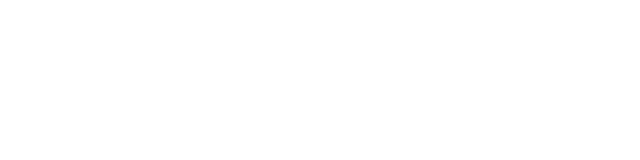
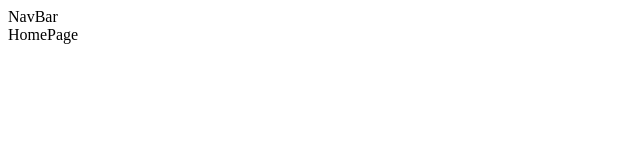
Before and after one commit to cecililu/loginfrontendinreact, a React (Create React App) app: page / in a window 1280 px wide. Shown: the top 160 px of the page, without its empty margins (0-640 px from the left). Built offline with nearby package versions, Linux system fonts and the light colour scheme.

Commit message:
navbar home layout compnents added

```diff
--- a/package.json
+++ b/package.json
@@ -3,11 +3,16 @@
   "version": "0.1.0",
   "private": true,
   "dependencies": {
+    "@emotion/react": "^11.10.5",
+    "@emotion/styled": "^11.10.5",
+    "@mui/icons-material": "^5.11.0",
+    "@mui/material": "^5.11.0",
     "@testing-library/jest-dom": "^5.16.5",
     "@testing-library/react": "^13.4.0",
     "@testing-library/user-event": "^13.5.0",
     "react": "^18.2.0",
     "react-dom": "^18.2.0",
+    "react-router-dom": "^6.5.0",
     "react-scripts": "5.0.1",
     "web-vitals": "^2.1.4"
   },
--- a/src/App.js
+++ b/src/App.js
@@ -1,8 +1,16 @@
+import { Route, Routes } from "react-router-dom";
+import { BrowserRouter } from "react-router-dom";
+import { Layout } from "./Components/pages/Layout";
+
 
 function App() {
   return (
     <div className="App">
-
+        <BrowserRouter>
+          <Routes>
+            <Route path='/' element={<Layout/>}/>
+          </Routes>
+        </BrowserRouter>
     </div>
   );
 }
--- /dev/null
+++ b/src/Components/NavBar.js
@@ -0,0 +1,7 @@
+import React from 'react'
+
+export const NavBar = () => {
+  return (
+    <div>NavBar</div>
+  )
+}
--- /dev/null
+++ b/src/Components/pages/Home.js
@@ -0,0 +1,7 @@
+import React from 'react'
+
+export const Home = () => {
+  return (
+    <div>HomePage</div>
+  )
+}
--- /dev/null
+++ b/src/Components/pages/Layout.js
@@ -0,0 +1,12 @@
+import React from 'react'
+import { NavBar } from '../NavBar'
+import { Home } from './Home'
+
+export const Layout = () => {
+  return (
+  <>
+  <NavBar/>
+  <Home/>
+
+  </>  )
+}
```
Also changed, not shown: 1 other file (tests, documents, lock files or other folders).
